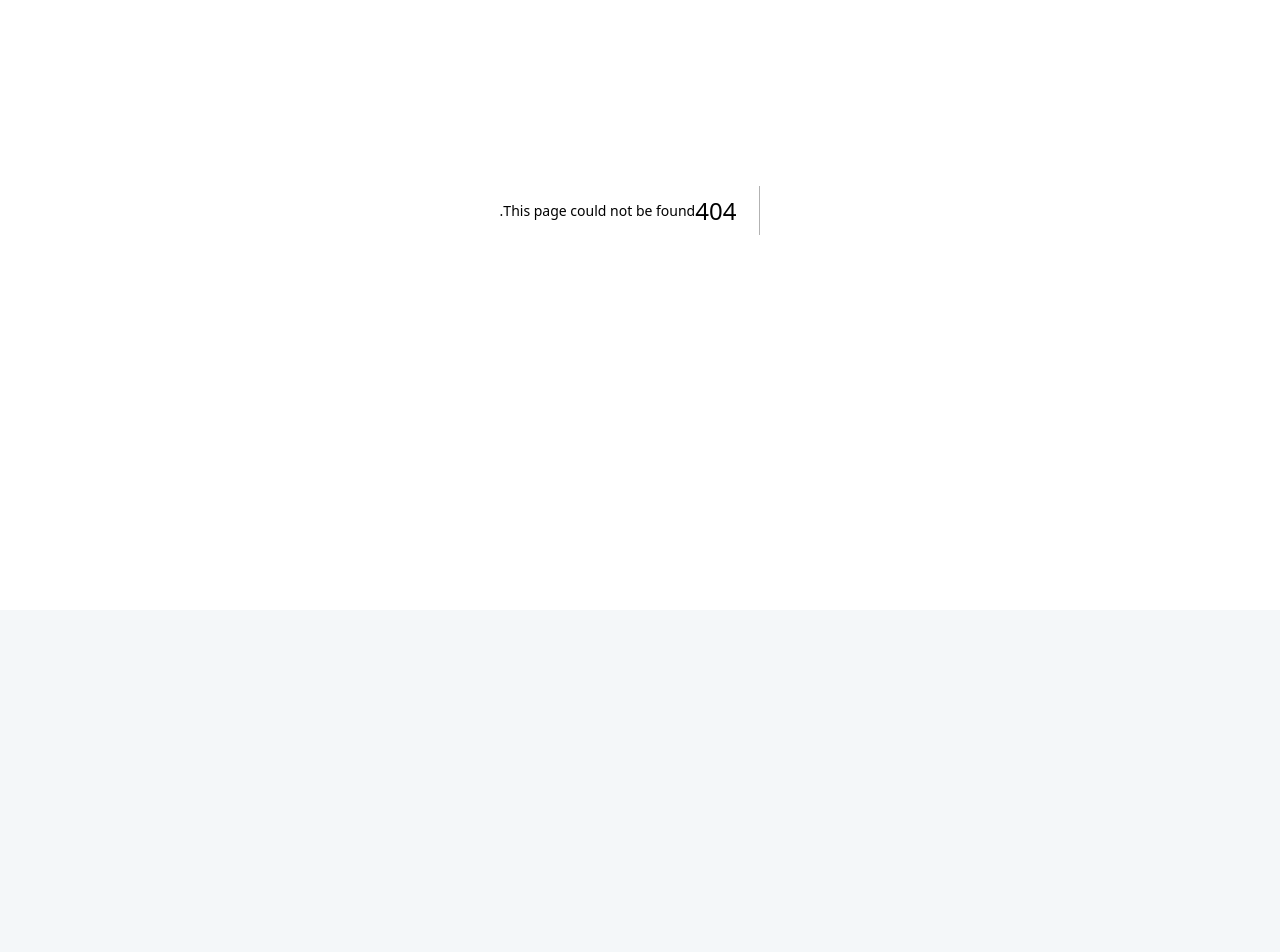
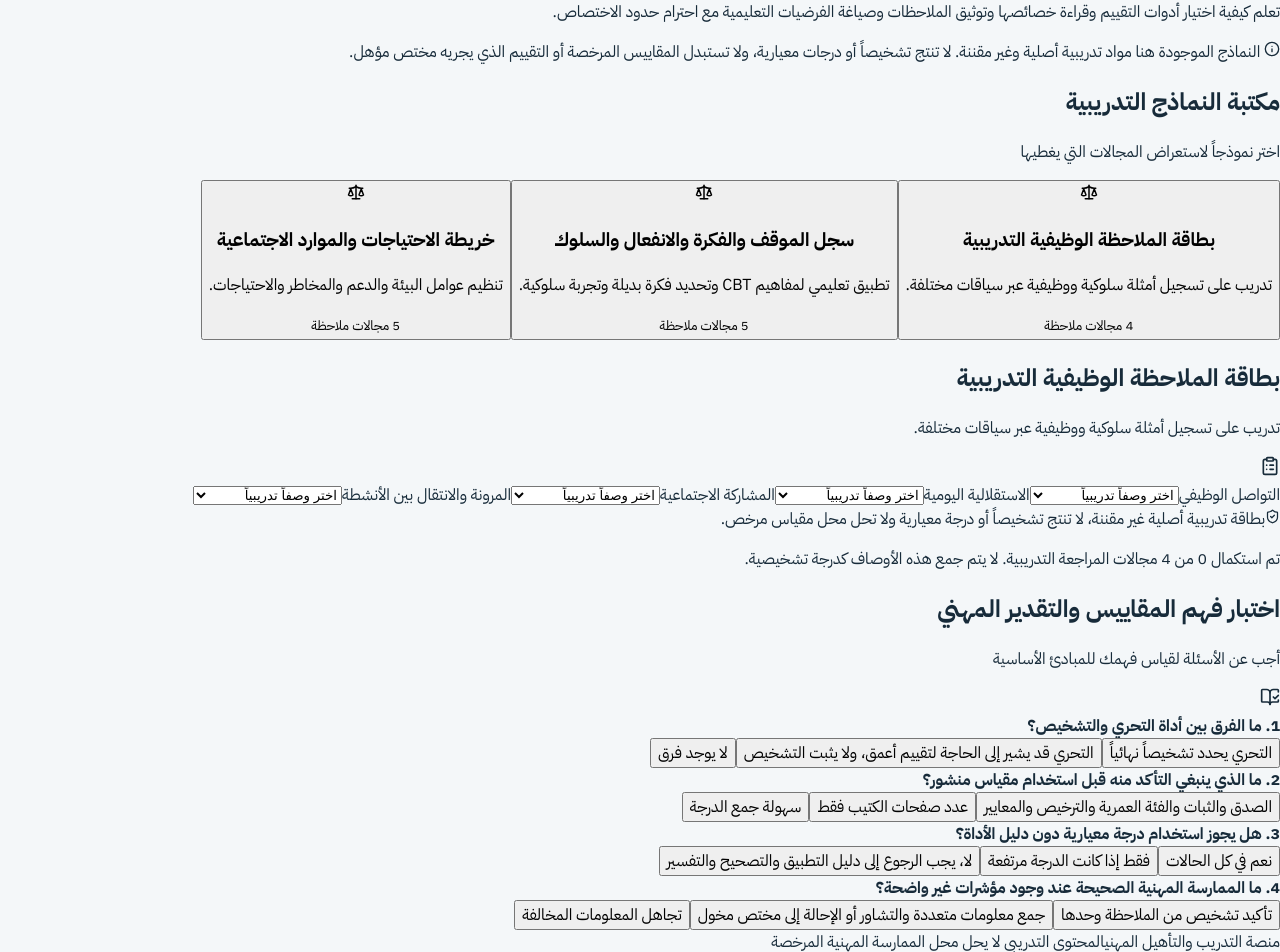
Before and after one commit to ffgg35646-ops/111111, a Next.js app: page /assessments in a window 1280 px wide. Before the commit this address had no page. Shown: the part 190-1142 px from the top of the page. Before the commit the page ends 800 px from the top, so only its background shows below. Built offline with nearby package versions, Linux system fonts and the light colour scheme.

Commit message:
Build training scale literacy lab and assessment quiz

```diff
--- /dev/null
+++ b/app/assessments/page.tsx
@@ -0,0 +1,47 @@
+"use client";
+
+import { useState } from "react";
+import { BookOpenCheck, CheckCircle2, ClipboardList, Info, Scale, ShieldCheck } from "lucide-react";
+import { PlatformLayout } from "@/components/platform-layout";
+import { practiceScales } from "@/lib/platform-catalog";
+
+const quiz=[
+ {question:"ما الفرق بين أداة التحري والتشخيص؟",choices:["التحري يحدد تشخيصاً نهائياً","التحري قد يشير إلى الحاجة لتقييم أعمق، ولا يثبت التشخيص","لا يوجد فرق"],answer:1,why:"التحري خطوة أولية، ويحتاج تفسيره إلى السياق وإحالة مناسبة عند اللزوم."},
+ {question:"ما الذي ينبغي التأكد منه قبل استخدام مقياس منشور؟",choices:["الصدق والثبات والفئة العمرية والترخيص والمعايير","عدد صفحات الكتيب فقط","سهولة جمع الدرجة"],answer:0,why:"اختيار الأداة يتطلب التحقق من الخصائص السيكومترية والترخيص وملاءمة اللغة والسياق."},
+ {question:"هل يجوز استخدام درجة معيارية دون دليل الأداة؟",choices:["نعم في كل الحالات","فقط إذا كانت الدرجة مرتفعة","لا، يجب الرجوع إلى دليل التطبيق والتصحيح والتفسير"],answer:2,why:"لا تفسر الدرجة بمعزل عن دليل الأداة والمعايير وظروف التطبيق."},
+ {question:"ما الممارسة المهنية الصحيحة عند وجود مؤشرات غير واضحة؟",choices:["تأكيد تشخيص من الملاحظة وحدها","جمع معلومات متعددة والتشاور أو الإحالة إلى مختص مخول","تجاهل المعلومات المخالفة"],answer:1,why:"يجب دمج مصادر متعددة واحترام حدود الدور المهني."},
+];
+
+export default function AssessmentsPage(){
+  const [selected,setSelected]=useState(practiceScales[0].id);
+  const [ratings,setRatings]=useState<Record<string,string>>({});
+  const [answers,setAnswers]=useState<Record<number,number>>({});
+  const active=practiceScales.find(item=>item.id===selected)!;
+  const answered=Object.keys(answers).length;
+  const score=quiz.reduce((sum,item,index)=>sum+(answers[index]===item.answer?1:0),0);
+
+  return <PlatformLayout title="مختبر دراسة الحالة والمقاييس" description="تعلم كيفية اختيار أدوات التقييم وقراءة خصائصها وتوثيق الملاحظات وصياغة الفرضيات التعليمية مع احترام حدود الاختصاص.">
+    <div className="portal-callout"><Info size={16}/> النماذج الموجودة هنا مواد تدريبية أصلية وغير مقننة. لا تنتج تشخيصاً أو درجات معيارية، ولا تستبدل المقاييس المرخصة أو التقييم الذي يجريه مختص مؤهل.</div>
+    <div className="portal-section-title"><div><h2>مكتبة النماذج التدريبية</h2><p>اختر نموذجاً لاستعراض المجالات التي يغطيها</p></div></div>
+    <div className="portal-grid">
+      {practiceScales.map(item=><button className={selected===item.id?"portal-card scale-card active":"portal-card scale-card"} key={item.id} onClick={()=>{setSelected(item.id);setRatings({});}}>
+        <span className="scale-symbol"><Scale size={18}/></span><h3>{item.title}</h3><p>{item.purpose}</p><small>{item.domains.length} مجالات ملاحظة</small>
+      </button>)}
+    </div>
+    <section className="portal-card scale-workspace">
+      <div className="portal-section-title"><div><h2>{active.title}</h2><p>{active.purpose}</p></div><ClipboardList size={20}/></div>
+      <div className="scale-domains">{active.domains.map(domain=><label key={domain}><span>{domain}</span><select value={ratings[domain]||""} onChange={event=>setRatings(current=>({...current,[domain]:event.target.value}))}><option value="">اختر وصفاً تدريبياً</option><option value="لم يتم الاستكشاف بعد">لم يتم الاستكشاف بعد</option><option value="ظهر مثال وظيفي داعم">ظهر مثال وظيفي داعم</option><option value="يحتاج إلى دعم أو تيسير">يحتاج إلى دعم أو تيسير</option><option value="تحتاج معلومات إضافية">تحتاج معلومات إضافية</option></select></label>)}</div>
+      <div className="portal-callout scale-warning"><ShieldCheck size={15}/>{active.disclaimer}</div>
+      <p className="scale-progress-note">تم استكمال {Object.keys(ratings).length} من {active.domains.length} مجالات المراجعة التدريبية. لا يتم جمع هذه الأوصاف كدرجة تشخيصية.</p>
+    </section>
+    <section className="portal-card scale-quiz">
+      <div className="portal-section-title"><div><h2>اختبار فهم المقاييس والتقدير المهني</h2><p>أجب عن الأسئلة لقياس فهمك للمبادئ الأساسية</p></div><BookOpenCheck size={20}/></div>
+      {quiz.map((item,index)=><article className="scale-question" key={item.question}>
+        <strong>{index+1}. {item.question}</strong>
+        <div>{item.choices.map((choice,choiceIndex)=><button key={choice} className={answers[index]===choiceIndex?"selected":""} onClick={()=>setAnswers(current=>({...current,[index]:choiceIndex}))}>{choice}</button>)}</div>
+        {answers[index]!==undefined&&<p className={answers[index]===item.answer?"correct":"incorrect"}>{answers[index]===item.answer?"إجابة صحيحة. ":"راجع المفهوم. "}{item.why}</p>}
+      </article>)}
+      {answered===quiz.length&&<div className="quiz-result"><CheckCircle2 size={18}/> نتيجتك التعليمية: {score} من {quiz.length}</div>}
+    </section>
+  </PlatformLayout>;
+}
```
